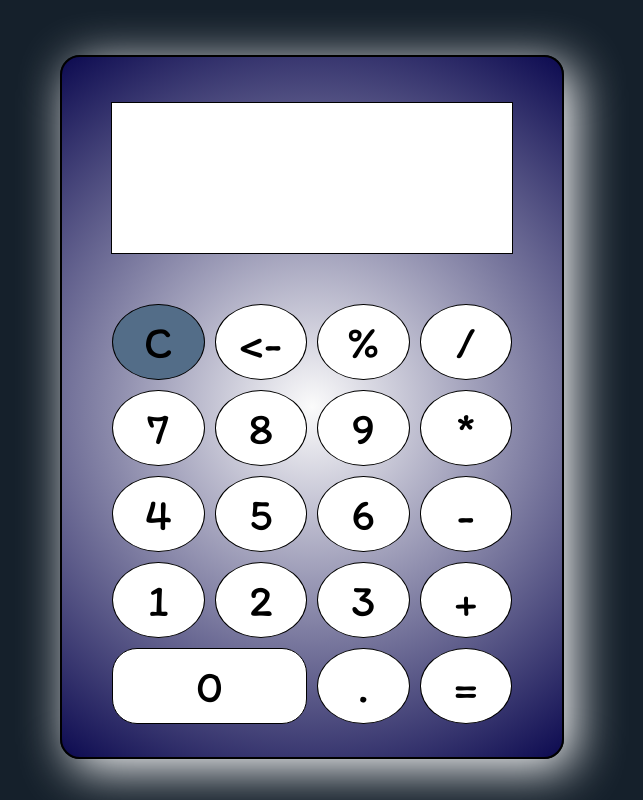
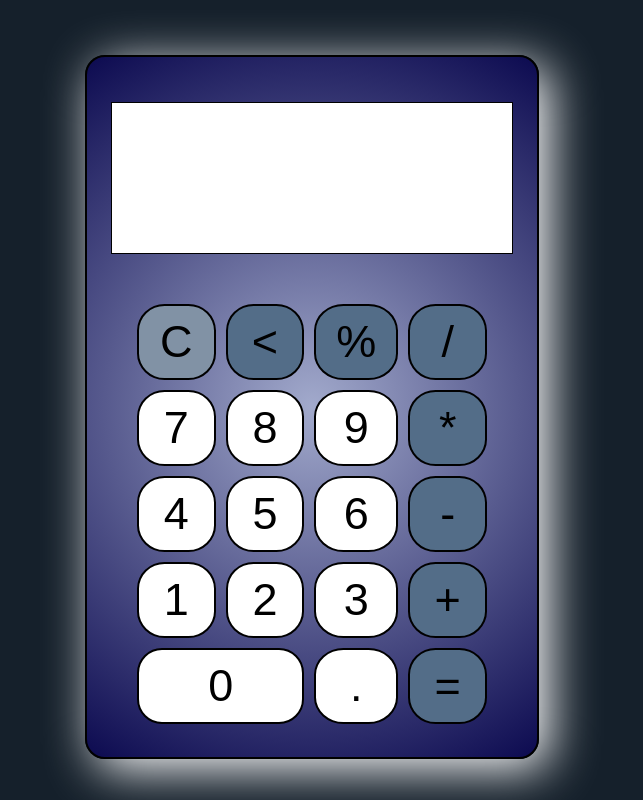
Before and after one commit to BaileyTheDeveloper/calculator, a plain HTML site: page index.html in a window 1280 px wide. Shown: the whole page, without its empty margins (328-971 px from the left). Drawn offline with Linux system fonts and the light colour scheme.

Commit message:
CSS changes to improve overall look, changed font/bckgrnd color/border radius

```diff
--- a/index.html
+++ b/index.html
@@ -16,27 +16,26 @@
 <body>
     <div id="calc-body">
         <div id="display"></div>
-        <div id="solar"></div>
         <div class="digits">
             <button id="clear" class="number">C</button>
-            <button class="number">&lt;-</button>
-            <button class="number">%</button>
-            <button class="number">/</button>
+            <button class="number symbol">&lt;</button>
+            <button class="number symbol">%</button>
+            <button class="number symbol">/</button>
             <button class="number">7</button>
             <button class="number">8</button>
             <button class="number">9</button>
-            <button class="number">*</button>
+            <button class="number symbol">*</button>
             <button class="number">4</button>
             <button class="number">5</button>
             <button class="number">6</button>
-            <button class="number">-</button>
+            <button class="number symbol">-</button>
             <button class="number">1</button>
             <button class="number">2</button>
             <button class="number">3</button>
-            <button class="number">+</button>
+            <button class="number symbol">+</button>
             <button id="zero" class="number">0</button>
             <button class="number">.</button>
-            <button class="number">=</button>
+            <button class="number symbol">=</button>
 
 
         </div>
--- a/index.js
+++ b/index.js
@@ -3,12 +3,12 @@ let display = document.getElementById('display');
 let number = Array.from(document.getElementsByClassName('number'));
 
 number.map(number => {
-    number.addEventListener("click", (e) => {
-        switch (e.target.innerText) {
+    number.addEventListener("click", (event) => {
+        switch (event.target.innerText) {
             case 'C':
                 display.innerText = "";
                 break;
-            case '<-':
+            case '<':
                 display.innerText = display.innerText.slice(0, -1);
                 break;
             case '=':
@@ -20,7 +20,7 @@ number.map(number => {
                 break;
 
             default:
-                display.innerText += e.target.innerText
+                display.innerText += event.target.innerText
         }
     })
 })
--- a/style.css
+++ b/style.css
@@ -1,5 +1,5 @@
 *{
-    font-family: 'Itim', cursive;
+    font-family: Arial, Helvetica, sans-serif;
 }
 
 body{
@@ -11,12 +11,12 @@ body{
     display: block;
     margin: auto;
     margin-top: 55px;
-    width: 500px;
+    width: 450px;
     height: 700px;
     border: 2px solid black;
     border-radius: 20px;
-    background: rgb(251,251,251);
-    background: radial-gradient(circle, rgba(251,251,251,1) 0%, rgba(12,10,80,1) 100%);
+    background: rgb(162,170,204);
+    background: radial-gradient(circle, rgba(162,170,204,1) 0%, rgba(12,10,80,1) 100%);
     box-shadow: 10px 10px 50px white;
 }
 
@@ -31,11 +31,11 @@ body{
     margin: auto;
     margin-top: 45px;
     border: 1px black solid;
-    position: relative;
     font-size: 45px;
     text-align: right;
     line-height: 225px;
 }
+
 
 /* Number buttons */
 .digits{
@@ -47,8 +47,8 @@ body{
 
 .number{
     font-size: 45px;
-    border: 1px solid black;
-    border-radius: 100%;
+    border: 2px solid black;
+    border-radius: 35%;
     padding: 10px 20px;
     background-color: white;
     margin: 5px;
@@ -58,7 +58,13 @@ body{
 .number:hover{
     background-color: #273747;
     color: white;
+    border: 2px solid white;
     transition: 400ms;
+
+}
+
+.symbol{
+    background-color: #536d88 ;
 }
 
 #zero{
@@ -69,7 +75,7 @@ body{
 }
 
 #clear{
-    background-color: #536d88;
+    background-color: #8192a5;
 }
 
 #clear:hover{
```
